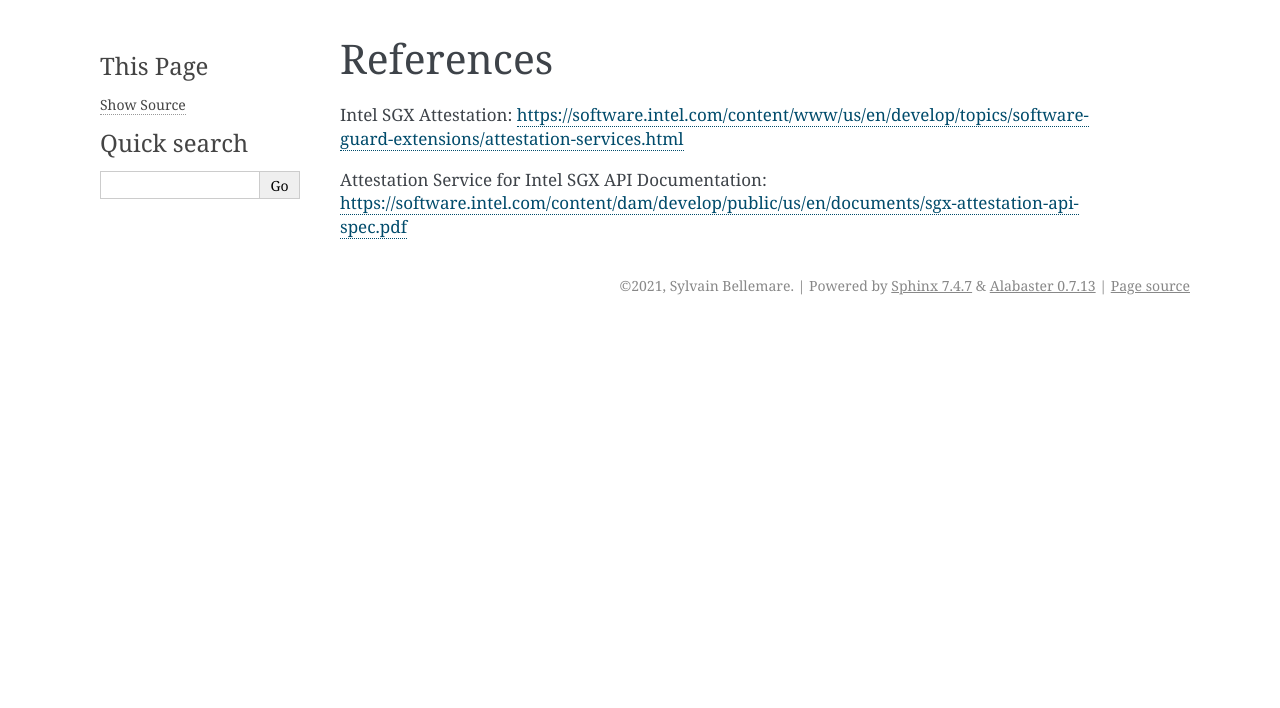
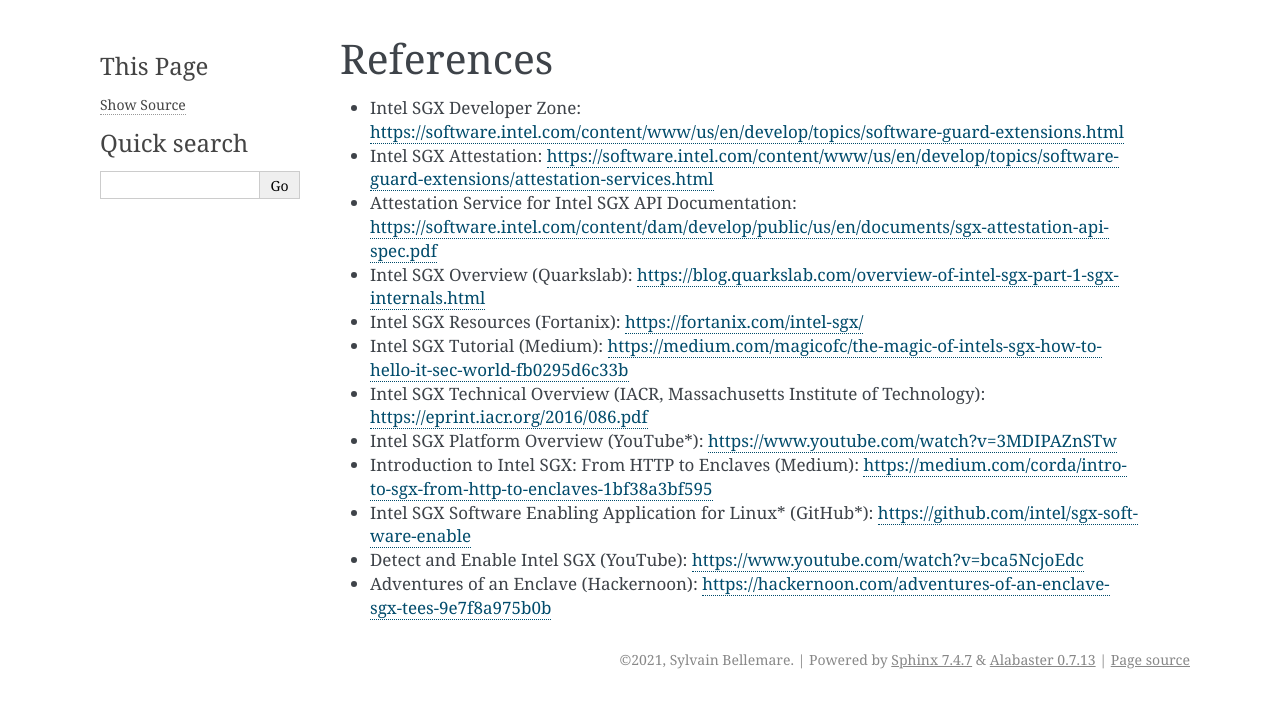
Before and after one commit to initc3/auditee, a Sphinx documentation site: the page built from docs/refs.rst, in a window 1280 px wide. Shown: the top 708 px of the page. Built offline with Sphinx 7.4.7, drawn with Linux system fonts in a browser that asks for light colours.

Commit message:
Fix typo

```diff
--- a/docs/refs.rst
+++ b/docs/refs.rst
@@ -1,6 +1,17 @@
 References
 ==========
 
-Intel SGX Attestation: https://software.intel.com/content/www/us/en/develop/topics/software-guard-extensions/attestation-services.html
+* Intel SGX Developer Zone: https://software.intel.com/content/www/us/en/develop/topics/software-guard-extensions.html
+* Intel SGX Attestation: https://software.intel.com/content/www/us/en/develop/topics/software-guard-extensions/attestation-services.html
+* Attestation Service for Intel SGX API Documentation: https://software.intel.com/content/dam/develop/public/us/en/documents/sgx-attestation-api-spec.pdf
 
-Attestation Service for Intel SGX API Documentation: https://software.intel.com/content/dam/develop/public/us/en/documents/sgx-attestation-api-spec.pdf
+* Intel SGX Overview (Quarkslab): https://blog.quarkslab.com/overview-of-intel-sgx-part-1-sgx-internals.html
+* Intel SGX Resources (Fortanix): https://fortanix.com/intel-sgx/
+* Intel SGX Tutorial (Medium): https://medium.com/magicofc/the-magic-of-intels-sgx-how-to-hello-it-sec-world-fb0295d6c33b
+* Intel SGX Technical Overview (IACR, Massachusetts Institute of Technology): https://eprint.iacr.org/2016/086.pdf
+* Intel SGX Platform Overview (YouTube*): https://www.youtube.com/watch?v=3MDIPAZnSTw
+
+* Introduction to Intel SGX: From HTTP to Enclaves (Medium): https://medium.com/corda/intro-to-sgx-from-http-to-enclaves-1bf38a3bf595
+* Intel SGX Software Enabling Application for Linux* (GitHub*): https://github.com/intel/sgx-software-enable
+* Detect and Enable Intel SGX (YouTube): https://www.youtube.com/watch?v=bca5NcjoEdc
+* Adventures of an Enclave (Hackernoon): https://hackernoon.com/adventures-of-an-enclave-sgx-tees-9e7f8a975b0b
```
Also changed, not shown: docs/examples.rst (+6 -6 lines), examples/sgx-hash/README.md, 1 other file.
